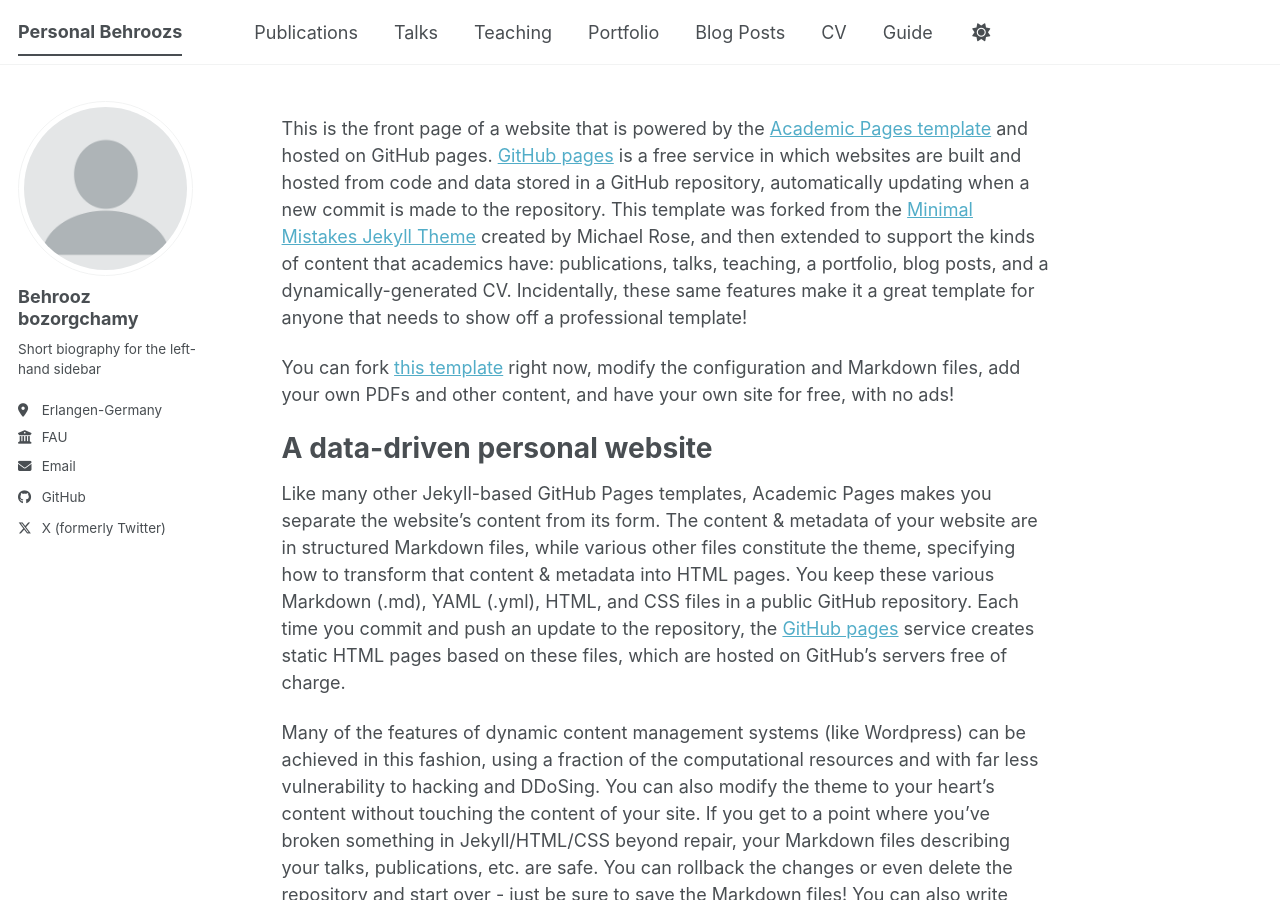
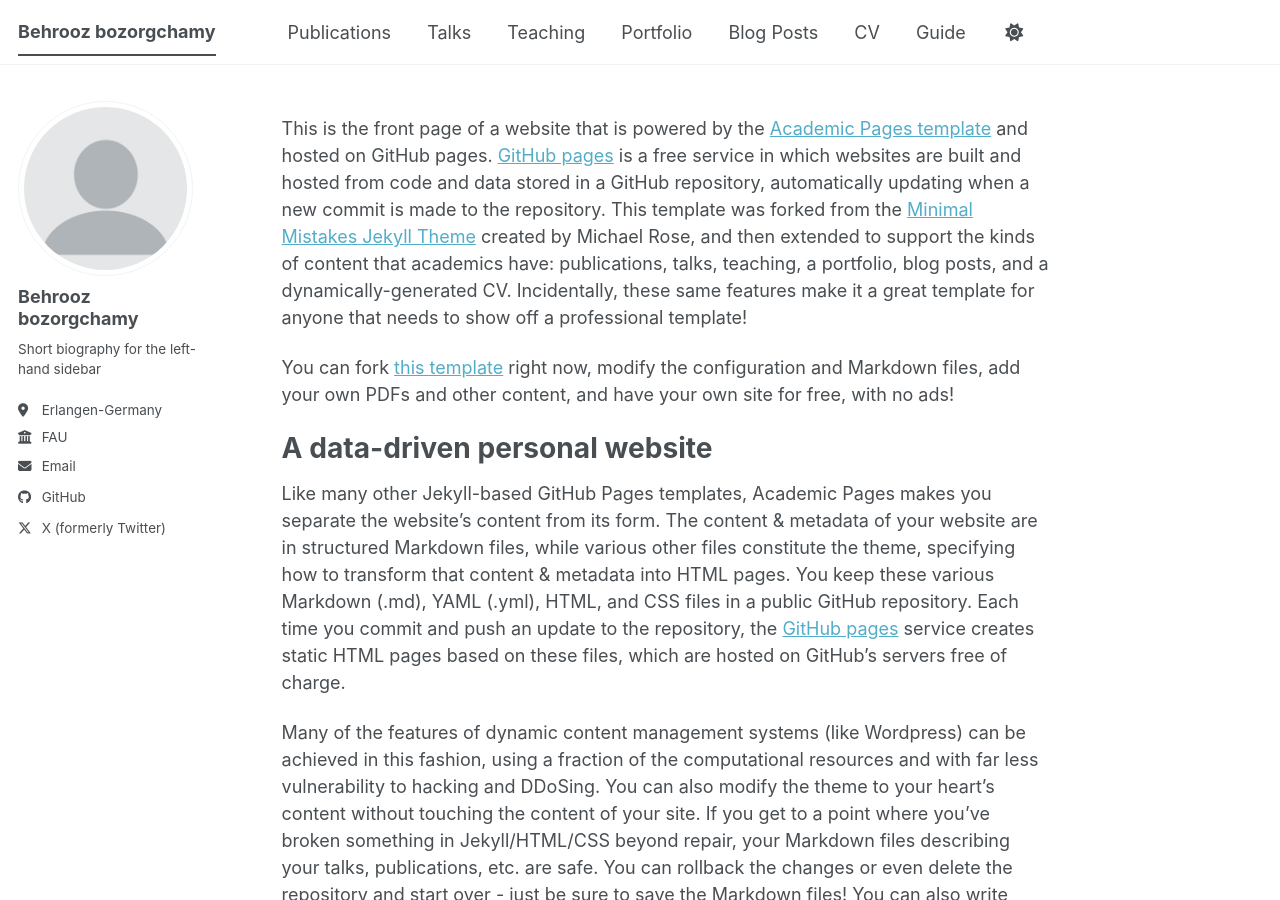
Before and after one commit to behroozbc/behroozbc.github.io, a Jekyll site: the page built from _pages/about.md, in a window 1280 px wide and 900 px high. Built offline with Jekyll 4.4.1, drawn with Linux system fonts in a browser that asks for light colours; a script bundle is joined from its source files by our own code; library files that are not in the unit come from our copies.

Commit message:
change title

```diff
--- a/_config.yml
+++ b/_config.yml
@@ -9,7 +9,7 @@
 # Basic Site Settings
 locale                   : "en-US"
 site_theme               : "default" # The available themes options are "default", "air", "sunrise", "mint", "dirt" and "contrast"
-title                    : "Personal Behroozs"
+title                    : "Behrooz bozorgchamy"
 title_separator          : "-"
 name                     : &name "Behrooz bozorgchamy"
 description              : &description "Your Name's academic portfolio"   # Update this with a general description of your site, this is the default if not overridden by a page
```
